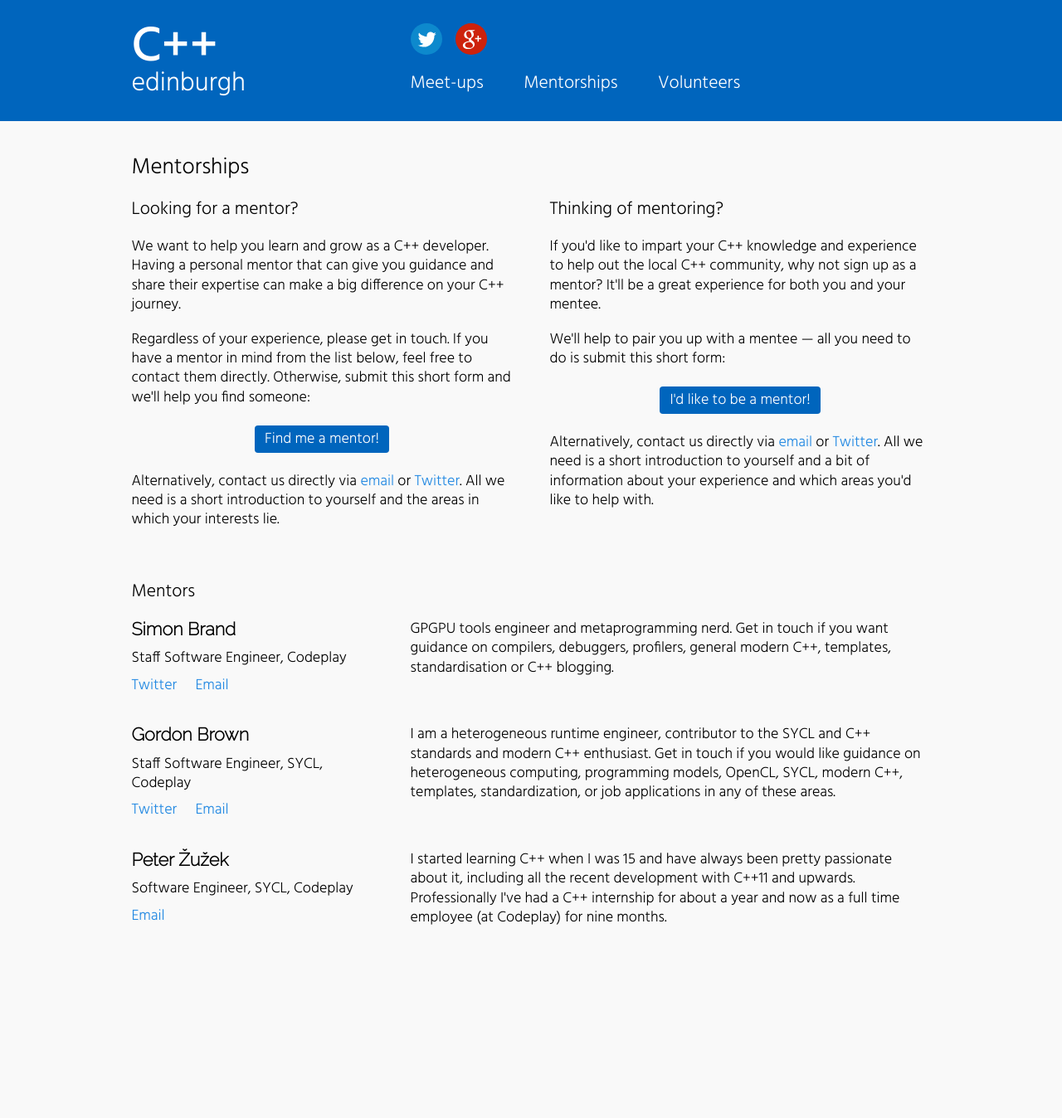
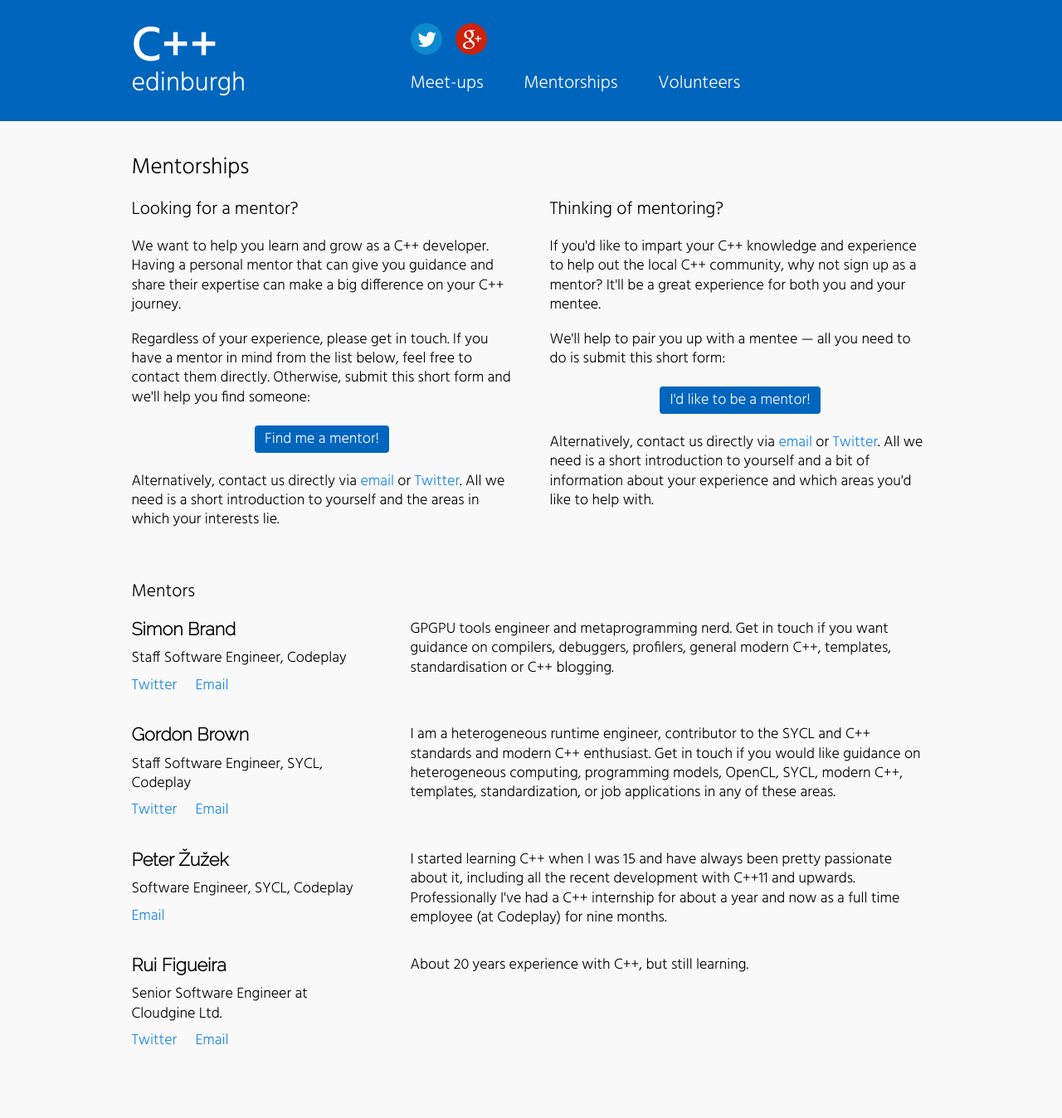
Before and after one commit to sftrabbit/CppEdinburgh, a Jekyll site: the page built from mentorships.html, in a window 1280 px wide. Shown: the whole page at 83% size. Built offline with Jekyll 4.4.1, drawn with Linux system fonts in a browser that asks for light colours; before the commit the page ends 1197 px from its top, so only the background shows below that.

Commit message:
Add Rui Figueira as a mentor

```diff
--- a/_data/mentors.yaml
+++ b/_data/mentors.yaml
@@ -31,3 +31,12 @@
     - name: Email
       url: mailto:peterzuzek@gmail.com
   bio: I started learning C++ when I was 15 and have always been pretty passionate about it, including all the recent development with C++11 and upwards. Professionally I've had a C++ internship for about a year and now as a full time employee (at Codeplay) for nine months.
+
+- name: Rui Figueira
+  position: Senior Software Engineer at Cloudgine Ltd.
+  links:
+    - name: Twitter
+      url: https://twitter.com/RuiMVFigueira
+    - name: Email
+      url: mailto:ruimvfigueira@gmail.com
+  bio: About 20 years experience with C++, but still learning.
```
